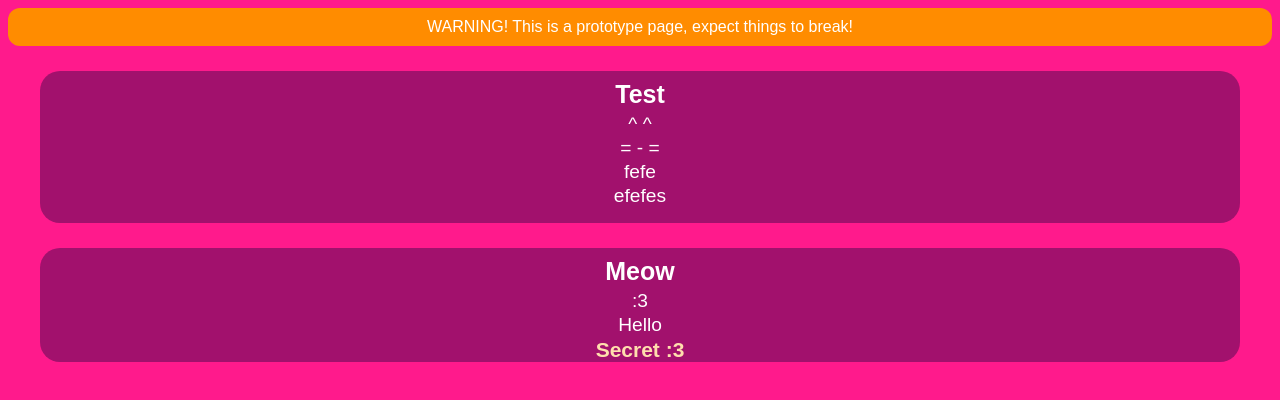
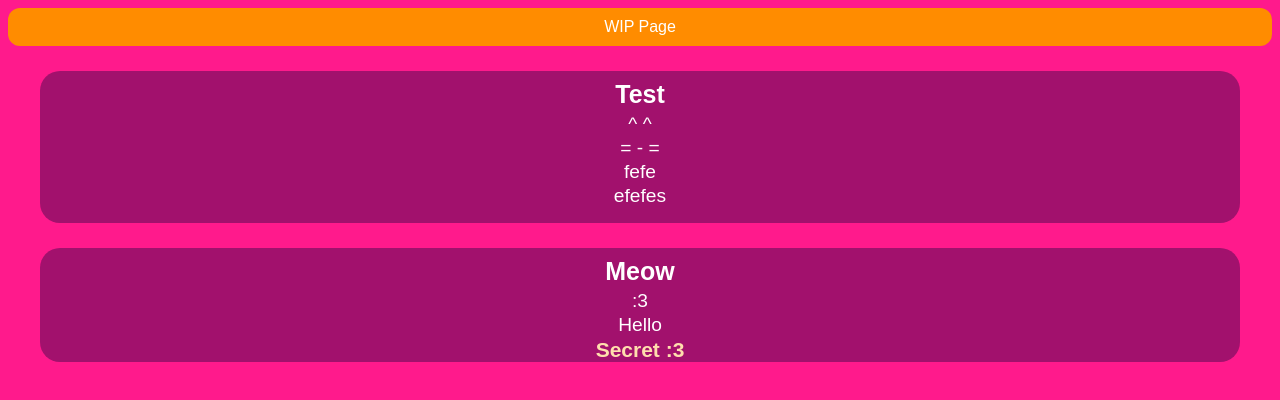
Before and after one commit to DRKocourek/Website, a plain HTML site: page blog/prototype.html in a window 1280 px wide. Drawn offline with Linux system fonts and the light colour scheme.

Commit message:
Update prototype.html
edited the prototype warning to be more fitting

```diff
--- a/blog/prototype.html
+++ b/blog/prototype.html
@@ -43,7 +43,7 @@
     </style>
   </head>
   <body>
-    <p class="warning" style="padding: 10px 0 10px 0; vertical-align: middle;">WARNING! This is a prototype page, expect things to break!</a></p>
+    <p class="warning" style="padding: 10px 0 10px 0; vertical-align: middle;">WIP Page</a></p>
     <div class="blog-post">
         <p class="title">Test</p>
         <p> ^ ^ </p>
```
